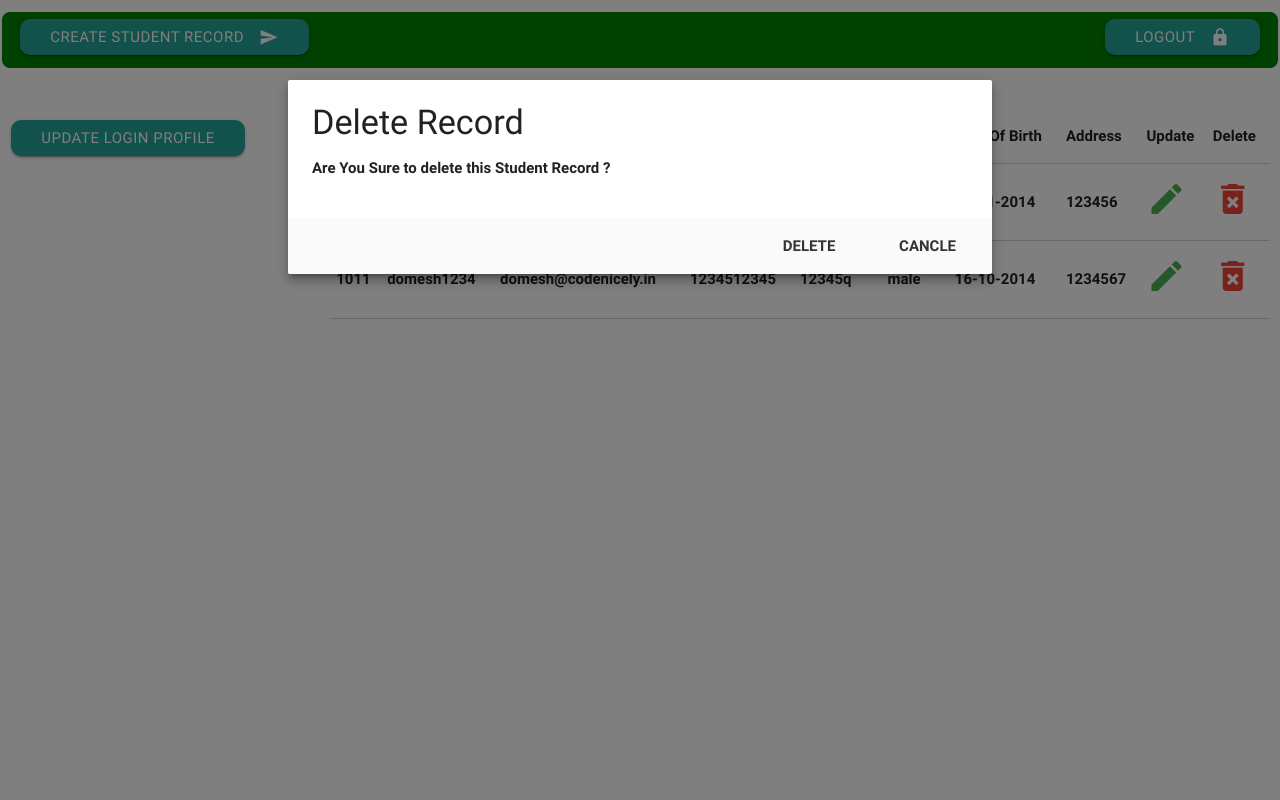
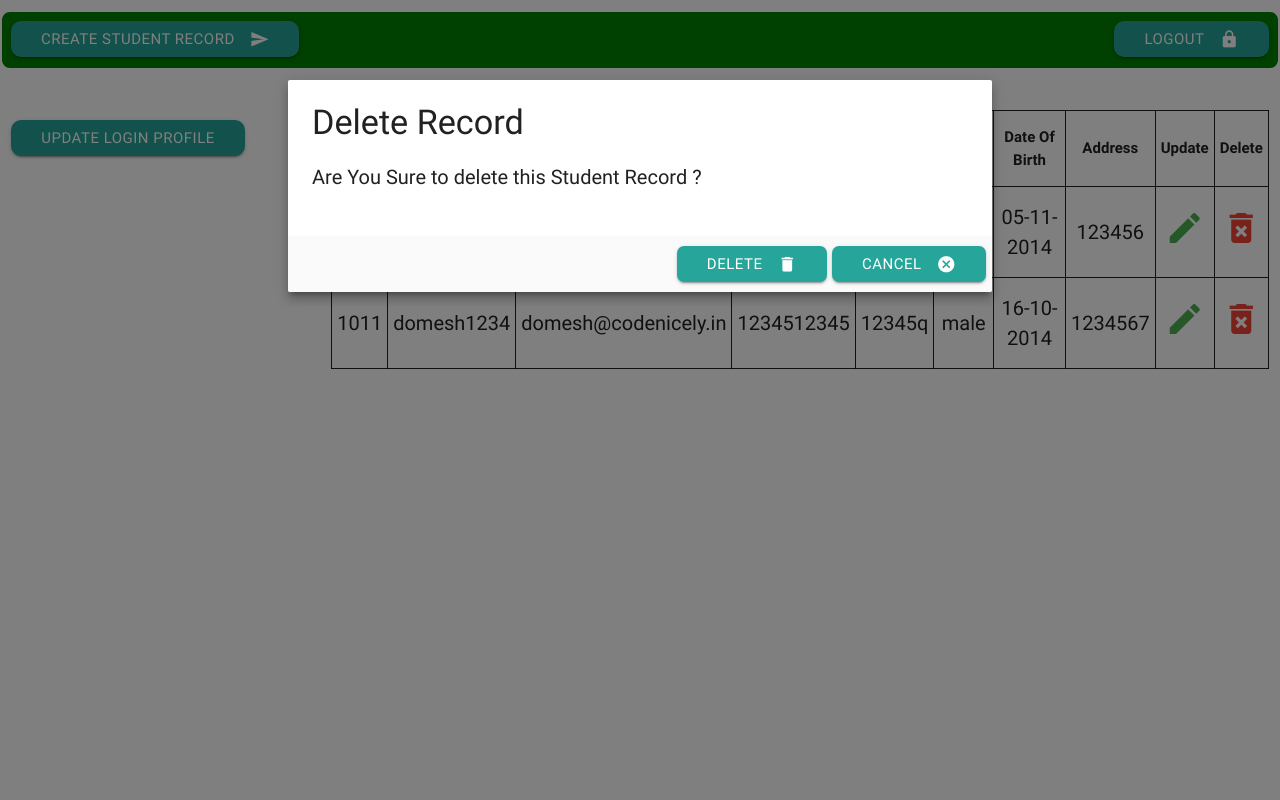
Before and after one commit to gyancodenicely/Codenicely, a Django app: page /student_data_delete/?sid=1001 in a window 1280 px wide, after a click on "delete_forever". Run offline with Django 3.2, Linux system fonts and the light colour scheme; data comes from the database, SQL or seed files in the repository; both versions use the stored data as it was after the commit; some libraries are stand-ins or nearby versions.

Commit message:
some Change

```diff
--- a/MyApp/views.py
+++ b/MyApp/views.py
@@ -1,4 +1,4 @@
-from django.http import HttpResponseRedirect, HttpResponse
+from django.http import HttpResponseRedirect, HttpResponse, JsonResponse
 from django.shortcuts import render
 from django.views.decorators.csrf import *
 from .models import *
@@ -6,7 +6,7 @@
 
 
 def login(request):
-
+    # if request.method == 'GET':
     return render(request,'login.html')
 
 
@@ -16,33 +16,50 @@
 #@login_required(login_url='/login/')
 def dashboard(request):
     mobile = request.session['mobile']
-    student = StudentData.objects.all()
-    data = Registration.objects.filter(mobile=mobile).all()
-    return render(request, 'dashboard.html', {"data": data,'student': student})
+
+    try:
+        if mobile:
+            student = StudentData.objects.all()
+            data = Registration.objects.filter(mobile=mobile).all()
+            return render(request, 'dashboard.html', {"data": data,'student': student})
+        else:
+            return HttpResponseRedirect('/login/')
+    except Exception:
+        raise render(request,'login.html')
+
+
 
 
 #@login_required(login_url='/login/')
 @csrf_exempt
 def loginUser(request):
+    response = {}
+
     if request.method == "POST":
-        mobile = request.POST.get('mobile')
-        password = request.POST.get('password')
-        # print(mobile)
-        # print(password)
-        login = Registration.objects.filter(mobile=mobile, password=password)
-        student = StudentData.objects.all()
-        # print(login)
-        if login:
-            request.session['mobile'] = mobile
-            data = Registration.objects.filter(mobile=mobile).all()
-            return render(request, 'dashboard.html', {"data": data, "student": student, })
-        else:
+        mobile = request.POST['mobile']
+        password = request.POST['password']
+        try:
+            login = Registration.objects.get(mobile=mobile, password=password)
+            if login :
+                request.session['mobile'] = mobile
+                response['success']=True
+                return JsonResponse(response)
+                #return HttpResponseRedirect('/dashboard/')
+            else:
+                response['success']=False
+                return JsonResponse(response)
+        except Exception as e:
+            print(e)
 
-            #return HttpResponseRedirect('/login/')
-            return render(request, 'login.html', {'status': "Wrong ID And Password......!"})
+    return JsonResponse(response)
 
-    else:
-        return HttpResponseRedirect("/login/")
+
+
+
+
+
+
+
 
 
 
@@ -168,6 +185,7 @@
 @csrf_exempt
 def logout(request):
     try:
+
         del request.session['mobile']
         return HttpResponseRedirect('/login/')
     except KeyError:
--- a/templates/Registration.html
+++ b/templates/Registration.html
@@ -271,6 +271,7 @@
 
       </div>
 
+
   <script type="text/javascript" src="https://cdnjs.cloudflare.com/ajax/libs/jquery/2.2.1/jquery.min.js"></script>
   <script type="text/javascript" src="https://cdnjs.cloudflare.com/ajax/libs/materialize/0.97.5/js/materialize.min.js"></script>
 <!--Mobile no Only 10 Digit-->
--- a/templates/dashboard.html
+++ b/templates/dashboard.html
@@ -30,15 +30,18 @@
         #formpage{
             display: none;
         }
-        tr th td{
-            text-align: center;}
+        tr,th,td{
+
+            border: 1px solid;
+            text-align: center;
+        }
 
         .custom_toggle{
             margin-top: 30px;
         }
         td{
-            font-size: 15px;
-            font-weight: bold;
+            font-size: 20px !important;
+
         }
 
         .custom{
@@ -73,11 +76,11 @@
    <div class="row">
 
        <div class="custom">
-          <div class="col s12 m12 l12">
+          <div class="col s12 m12 l12" style="padding: 2px;">
          {% for z in data %}
              <!-- Create Student Record--->
-               <span style=" position: relative;top: 5px;font-weight: bold;font-size: 20px;">
-                 <span>User Name :  </span><span class="flow-text">{{ z.name }}</span>
+               <span style=" position: relative;top: 14px;">
+                 <span>User Name :  </span><span >{{ z.name }}</span>
                </span>
 
          {% endfor %}
@@ -180,23 +183,24 @@
 
 
 
-
+             <!-- create Model--->
 
                           <a class="waves-effect waves-light modal-trigger red-text" href="#modal1"><i class="material-icons" style="font-size: 40px;">delete_forever</i></a>
 
                           <div id="modal1" class="modal white">
                         <div class="modal-content">
-                          <h4 >Delete Record</h4>
-                          <p>Are You Sure to delete this Student Record   ?</p>
+                          <h4  class="left-align">Delete Record</h4>
+                          <p class="left-align">Are You Sure to delete this Student Record   ?</p>
                         </div>
 
                         <div class="modal-footer while">
-                          <a href="/student_data_delete/?sid={{ y.sid }}" class="modal-close waves-effect waves-green btn-flat">Delete</a>
-                           <a class="modal-close waves-effect waves-green btn-flat">Cancle</a>
+                          <a href="/student_data_delete/?sid={{ y.sid }}" class="modal-close waves-effect btn waves-light" style="border-radius: 7px;">
+                              <i class="material-icons right">delete</i> Delete</a>
+                           <a class="modal-close waves-effect btn waves-light " style="border-radius: 7px;"><i class="material-icons right">cancel</i> Cancel</a>
                         </div>
                       </div>
 
-
+<!--close Model-->
 
 
                      </td>
--- a/templates/studentpage.html
+++ b/templates/studentpage.html
@@ -192,7 +192,7 @@
                    <div class="card-content green white-text center-align">
                        <h4>Student Registration Page....!</h4>
                    </div>
-                      <div class="row register" style="margin-top: 20px;margin-left: 20px;">
+                      <div class="row register" style="margin-top: 20px;margin-left: 2%;margin-right: 2%;">
                         <div class="input-field col s12">
                           <input id="sid" type="number" name="sid" >
                           <label class="active" for="sid">Student ID</label>
@@ -251,7 +251,7 @@
                               <span>Registration</span>
                               <i class="material-icons right">send</i>
                           </button>
-                          <a href="/dashboard/" class="btn waves-effect btn-large green">GoTO Dashboard</a>
+                          <a href="/dashboard/" class="btn waves-effect btn-large green" style="padding: 0px;margin: 0px;">GoTO Dashboard</a>
                       </div>
                       <div class="flow-text green">{{ status }}</div>
                   </form>
@@ -265,7 +265,7 @@
                      <div class="card-content green white-text center-align">
                        <h4>Student Updatation Page....!</h4>
                    </div>
-                      <div class="row register" style="margin-top: 20px;margin-left: 20px;">
+                      <div class="row register" style="margin-top: 20px;margin-left: 2%;margin-right: 2%;">
                           <div class="input-field col s12"><span>SID : </span><span style="font-size: 20px;margin-left:10px;font-weight: bold">{{ y.sid }}</span>
                           <input id="sid" type="hidden" value="{{ y.sid }}" name="sid" >
 
```
Also changed, not shown: templates/login.html (+63 -47 lines), db.sqlite3.
